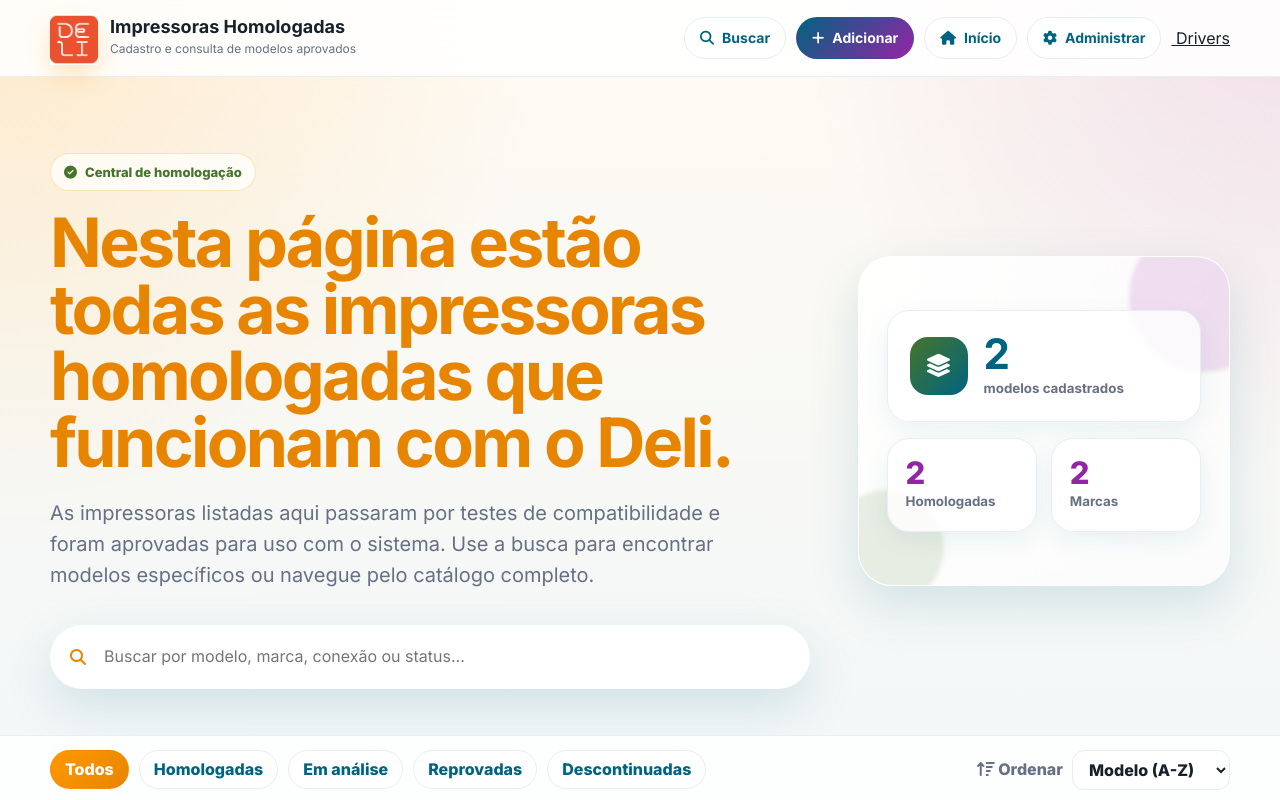
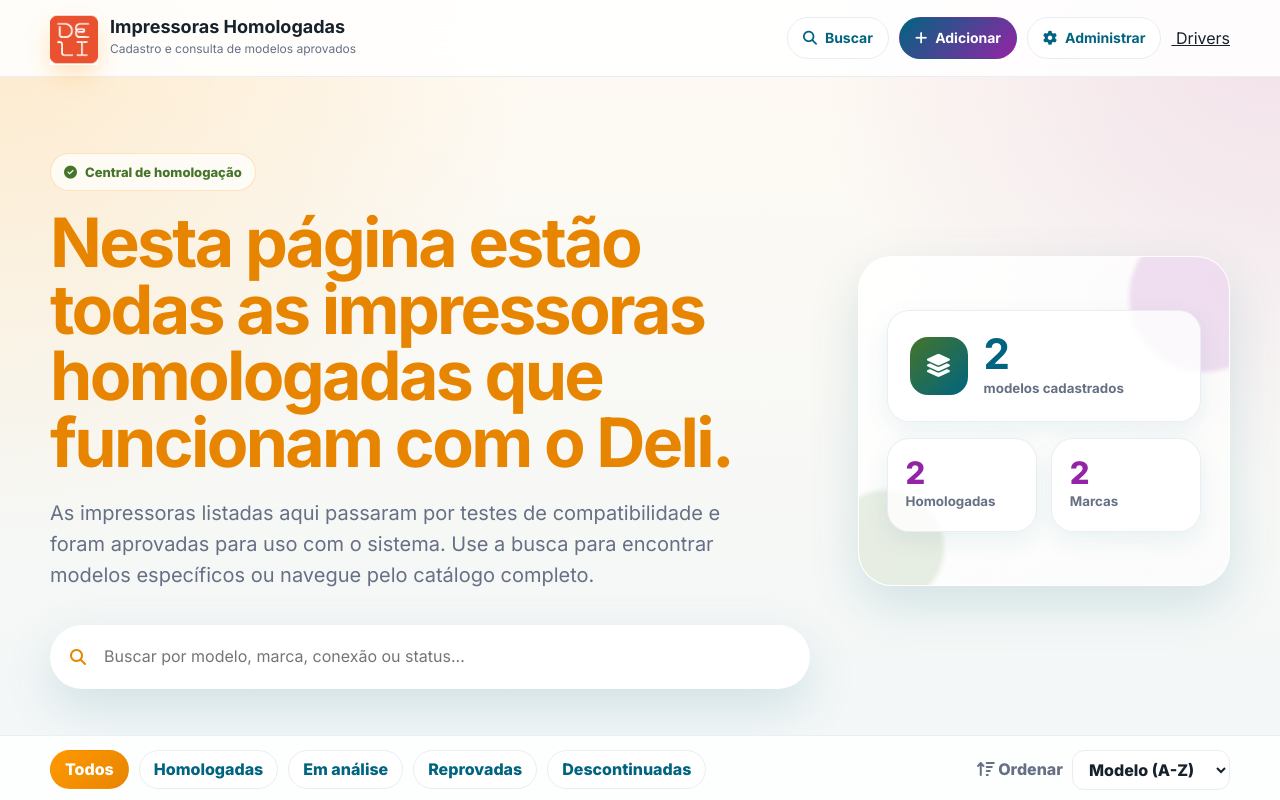
Before and after one commit to Deli-valenga/Portal-driver-impressoras, a website: page index.html in a window 1280 px wide. Shown: the top 800 px of the page. Drawn offline with Linux system fonts and the light colour scheme; no server answers; some icons are missing.

Commit message:
Update index.html

```diff
--- a/index.html
+++ b/index.html
@@ -28,7 +28,6 @@
       <nav class="header-actions" aria-label="Ações principais">
         <a class="header-link" href="#catalogo-section"><i class="fa-solid fa-magnifying-glass"></i> Buscar</a>
         <a class="header-link header-link-primary" href="#cadastro-section" id="btnToggleForm"><i class="fa-solid fa-plus"></i> Adicionar</a>
-        <a href="index.html" class="header-link"><i class="fa-solid fa-house"></i> Início</a>
         <a href="admin.html" class="header-link"><i class="fa-solid fa-gear"></i> Administrar</a>
         <a href="impshomo.html" class="nav-link active"><i class="fa-solid fa-picture-o"></i> Drivers</a>
       </nav>
```
